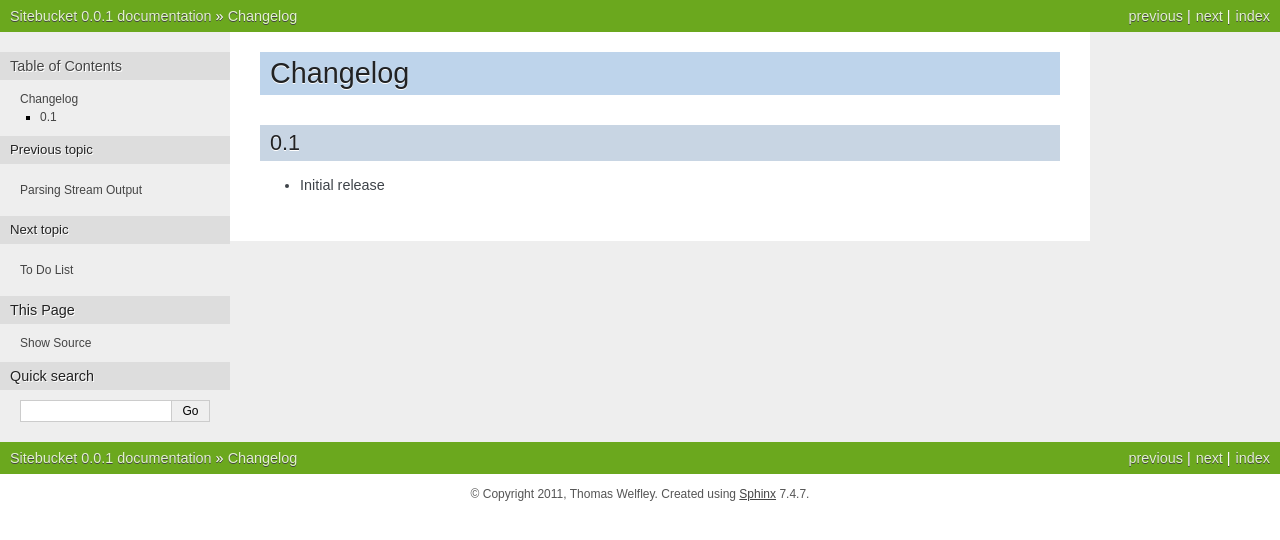
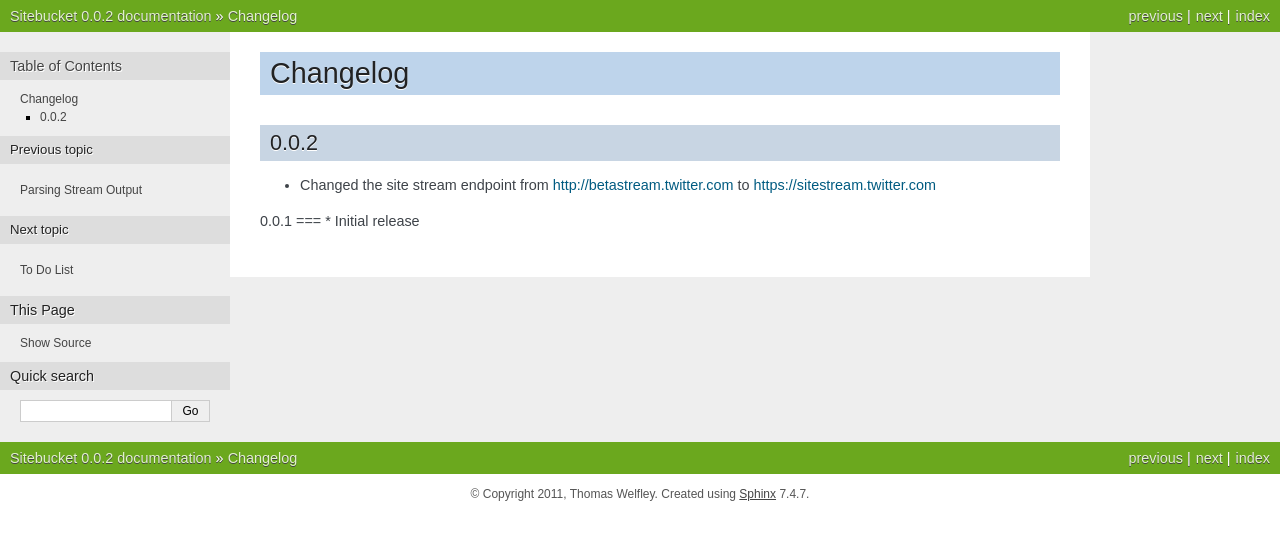
Before and after one commit to thomasw/sitebucket, a Sphinx documentation site: the page built from doc/changelog.rst, in a window 1280 px wide. Shown: the top 540 px of the page. Built offline with Sphinx 7.4.7, drawn with Linux system fonts in a browser that asks for light colours.

Commit message:
Decided that the endpoint change and switch to HTTPS was important enough to warrant a new release.

```diff
--- a/doc/changelog.rst
+++ b/doc/changelog.rst
@@ -3,6 +3,10 @@
 Changelog
 *********
 
-0.1
+0.0.2
+=====
+* Changed the site stream endpoint from http://betastream.twitter.com to https://sitestream.twitter.com
+
+0.0.1
 ===
 * Initial release
--- a/doc/conf.py
+++ b/doc/conf.py
@@ -48,9 +48,9 @@ copyright = u'2011, Thomas Welfley'
 # built documents.
 #
 # The short X.Y version.
-version = '0.0.1'
+version = '0.0.2'
 # The full version, including alpha/beta/rc tags.
-release = '0.0.1'
+release = '0.0.2'
 
 # The language for content autogenerated by Sphinx. Refer to documentation
 # for a list of supported languages.
--- a/setup.py
+++ b/setup.py
@@ -2,7 +2,7 @@
 from setuptools import setup, find_packages
 
 setup(name="sitebucket",
-      version="0.0.1",
+      version="0.0.2",
       description="A threaded Twitter Site Stream consumer.",
       license="MIT",
       author="Thomas Welfley",
--- a/sitebucket/__init__.py
+++ b/sitebucket/__init__.py
@@ -8,7 +8,7 @@ from thread import ListenThread
 from parser import DefaultParser
 from monitor import ListenThreadMonitor
 
-__version__ = '0.0.1'
+__version__ = '0.0.2'
 __author__ = 'Thomas Welfley'
 __license__ = 'MIT'
 
```
